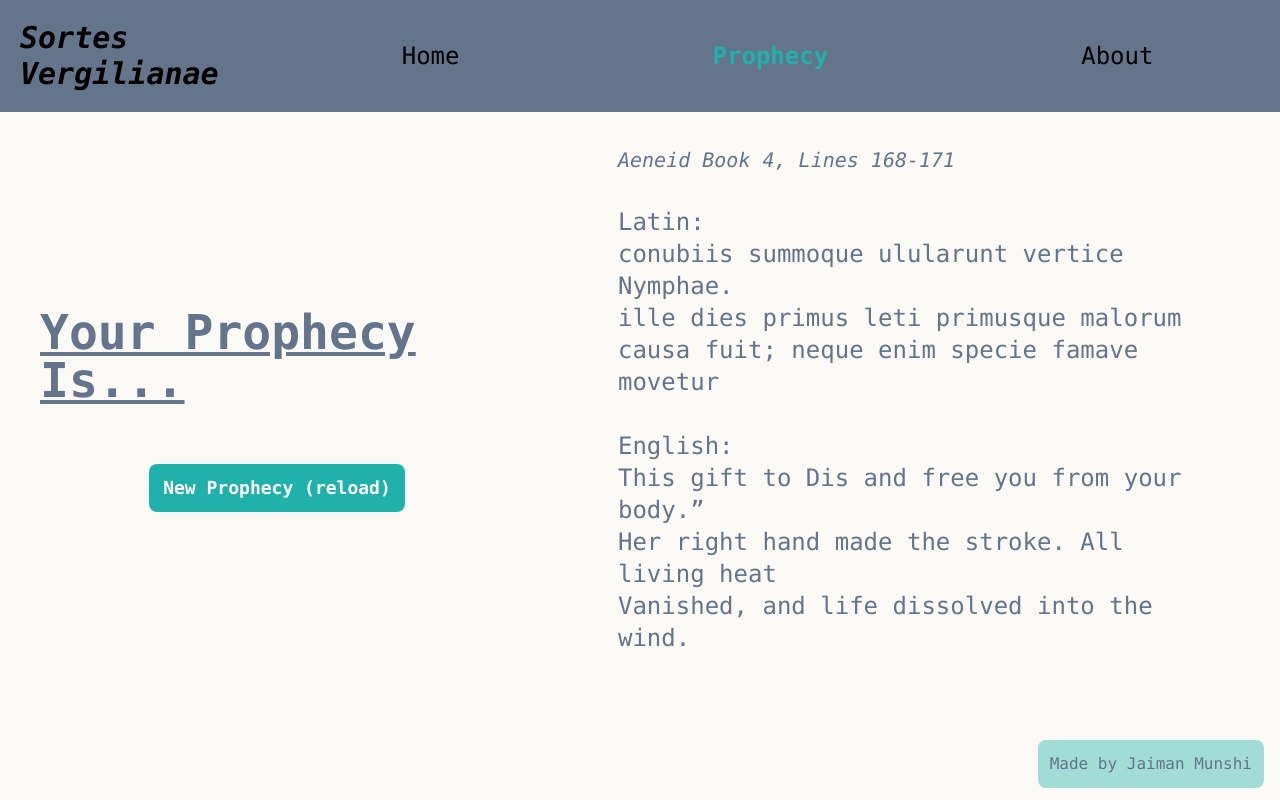
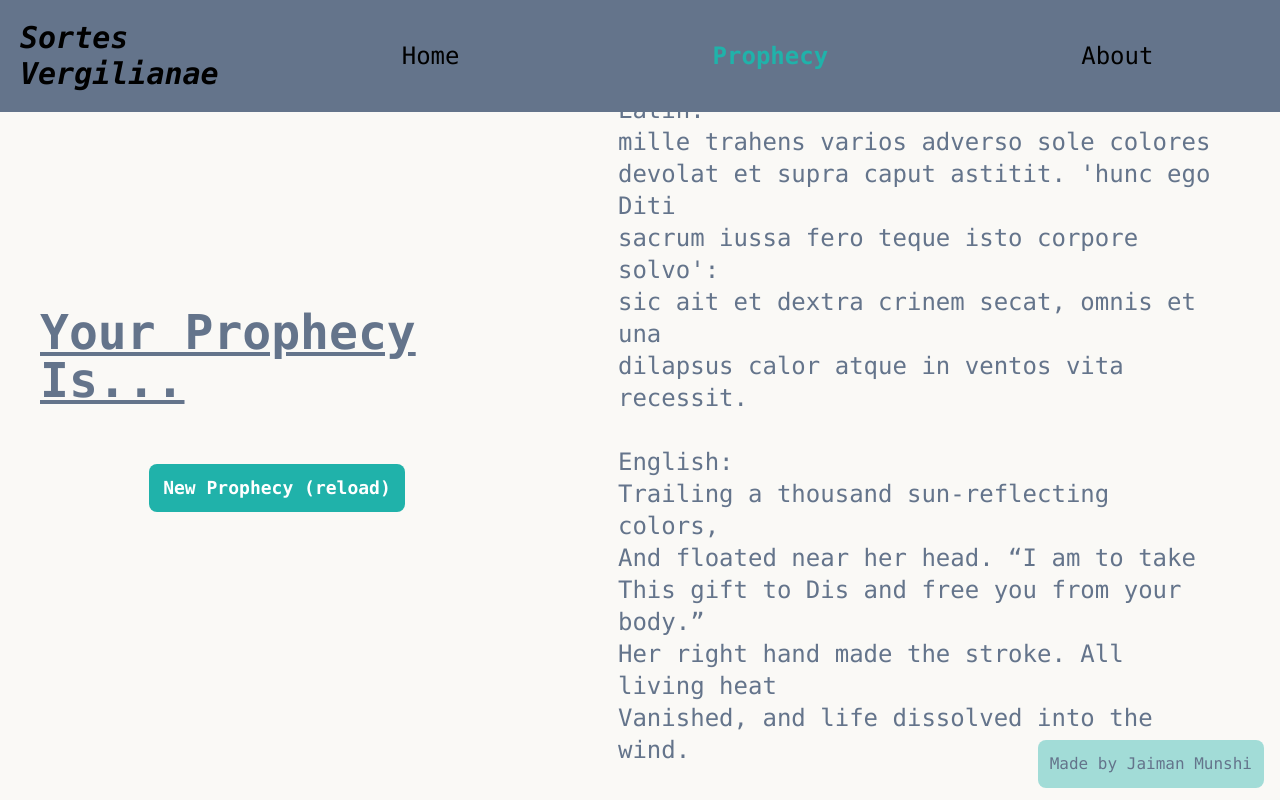
Before and after one commit to jaimanm/sortes-vergilianae, a Next.js app: page /prophecy in a window 1280 px wide. Built offline with nearby package versions, Linux system fonts and the light colour scheme.

Commit message:
fixed line numbers inaccurate

```diff
--- a/app/prophecy/prophecy.tsx
+++ b/app/prophecy/prophecy.tsx
@@ -58,7 +58,7 @@ function getRandomNumber(min, max) {
 }
 
 export function Prophecy() {
-    const numLines = 3;
+    const numLines = 5;
     const [book, setBook] = useState(1);
     const [latinLine, setLatinLine] = useState([]);
     const [englishLine, setEnglishLine] = useState([]);
@@ -75,9 +75,8 @@ export function Prophecy() {
             .then(response => response.text())
             .then(data => {
                 const lines = data.split('\n');
-                const randomLineNumber = getRandomNumber(1, lines.length);
-                setLineNumber(randomLineNumber);
-                const line = lines.slice((randomLineNumber - 1) - numLines, (randomLineNumber - 1));
+                setLineNumber(getRandomNumber(1, lines.length));
+                const line = lines.slice((lineNumber - 1) - numLines, (lineNumber - 1));
                 setLatinLine(line);
             });
 
@@ -97,7 +96,7 @@ export function Prophecy() {
 
     return (
         <div className='flex-col justify-center text-2xl mx-16 h-auto w-auto'>
-            <p className='italic text-xl'>Aeneid Book {book}, Lines {lineNumber - 3}-{lineNumber}</p>
+            <p className='italic text-xl'>Aeneid Book {book}, Lines {lineNumber - numLines}-{lineNumber}</p>
             <br></br>
             <p>Latin:</p>
             <ul>
```
